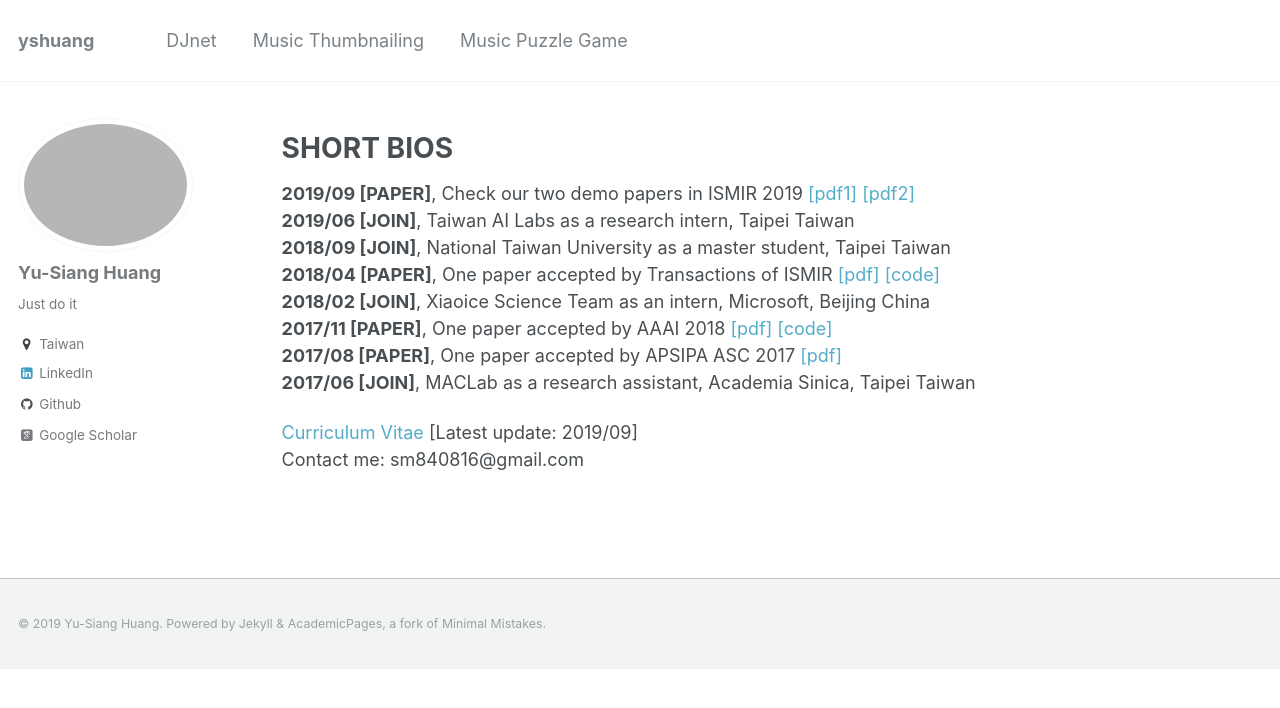
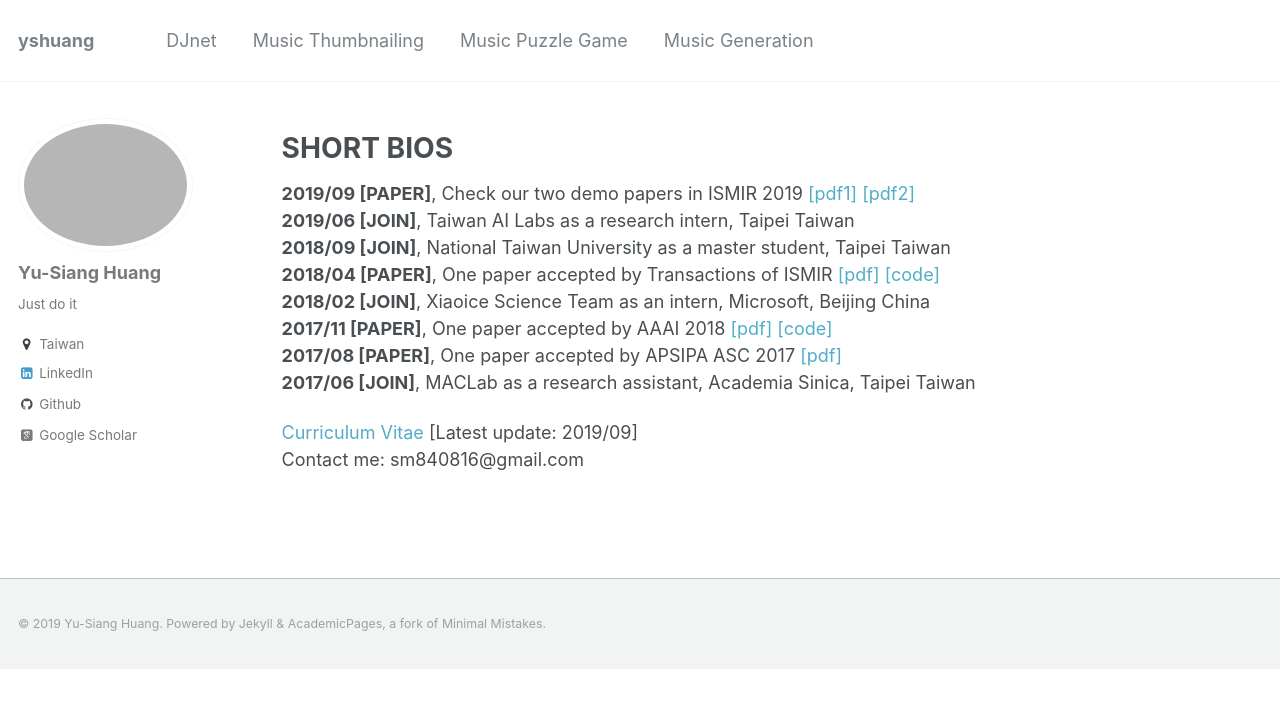
Before and after one commit to remyhuang/remyhuang.github.io, a Jekyll site: the page built from _pages/about.md, in a window 1280 px wide. Shown: the top 708 px of the page. Built offline with Jekyll 4.4.1, drawn with Linux system fonts in a browser that asks for light colours; some web fonts are replaced.

Commit message:
Update navigation.yml

```diff
--- a/_data/navigation.yml
+++ b/_data/navigation.yml
@@ -8,3 +8,6 @@ main:
 
   - title: "Music Puzzle Game"
     url: /music_puzzle_game/
+
+  - title: "Music Generation"
+    url: /music_generation/
```
